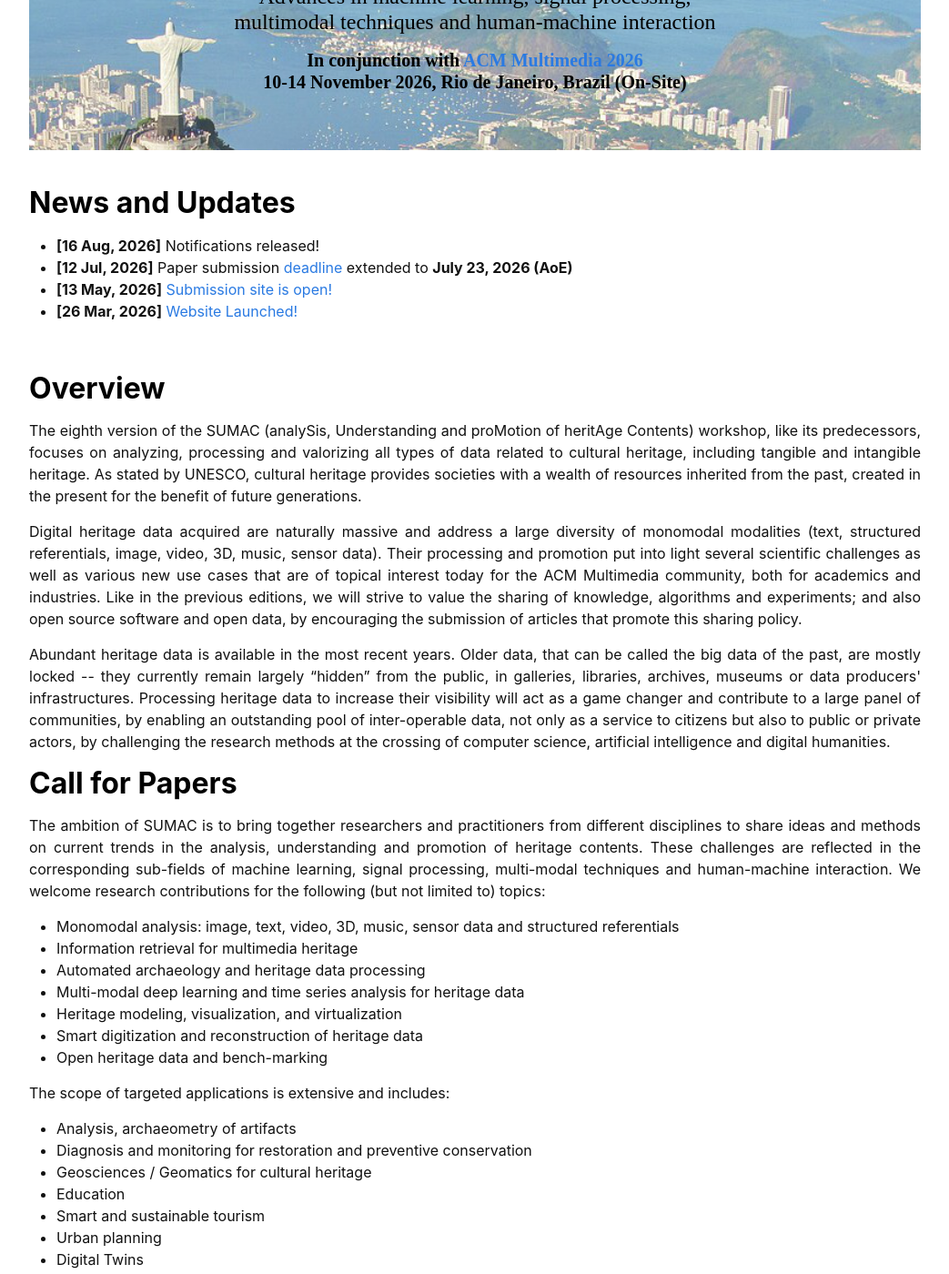
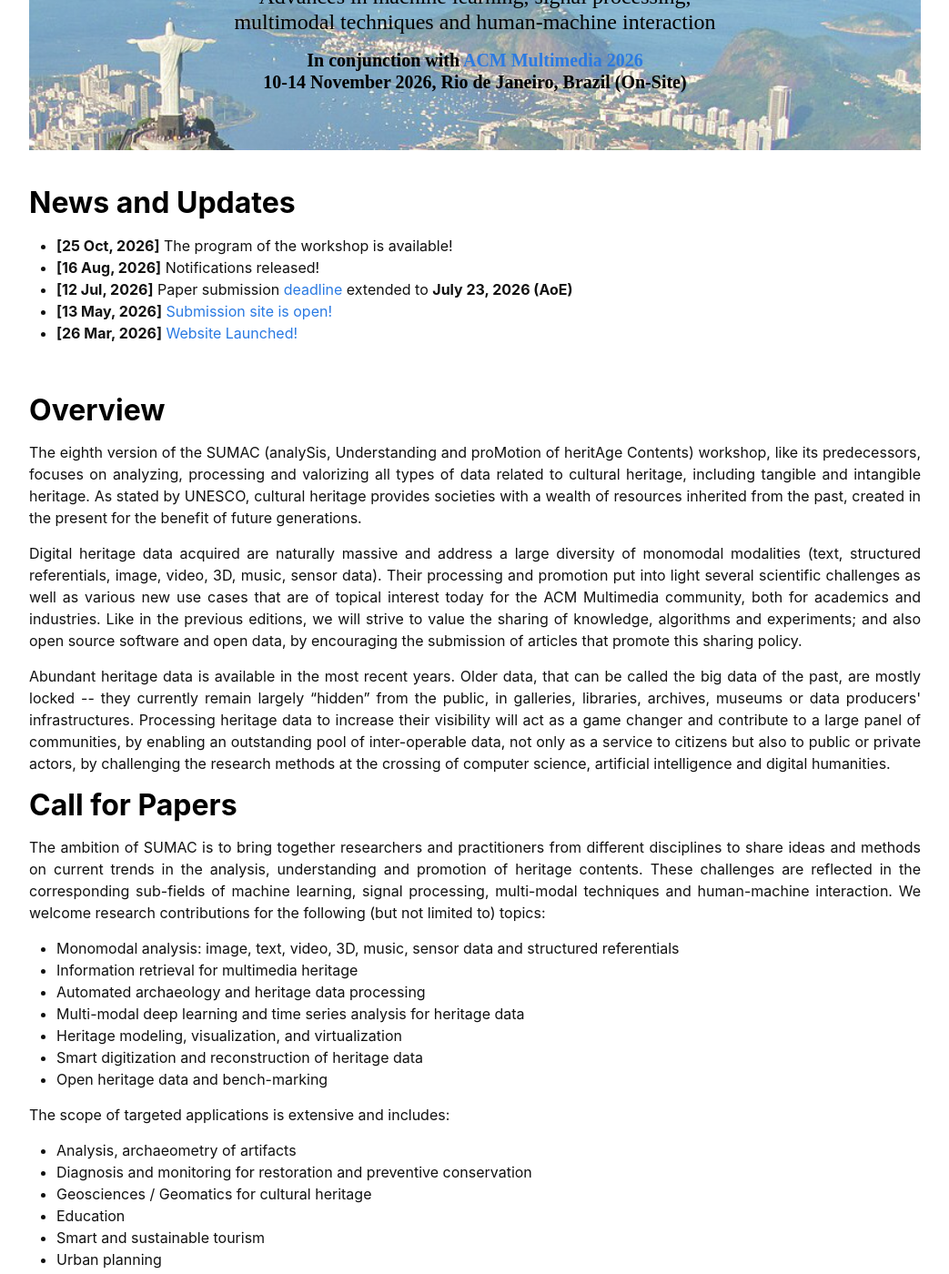
Before and after one commit to sumac-workshops/2026, a Jekyll site: the page built from index.md, in a window 1280 px wide and 1400 px high, scrolled down 288 px. Shown: the whole window at 91% size, without its empty margins (118-1161 px from the left). Built offline with Jekyll 4.4.1, drawn with Linux system fonts in a browser that asks for light colours; nearby versions of some CDN libraries; some of the changed text lies outside the part shown.

Commit message:
Update index.md

```diff
--- a/index.md
+++ b/index.md
@@ -24,6 +24,7 @@ layout: home
 <!-- <hr  style="color: rgb(92, 242, 117);"> -->
 <p>
 <ul>
+	<li> <b>[25 Oct, 2026]</b> The program of the workshop is available! </li>
 	<li> <b>[16 Aug, 2026]</b> Notifications released!</li>
 	<li> <b>[12 Jul, 2026]</b> Paper submission <a href="#imp_dates">deadline</a> extended to <b>July 23, 2026 (AoE)</b></li>
 	<li> <b>[13 May, 2026]</b> <a href="https://openreview.net/group?id=acmmm.org/ACMMM/2026/Workshop/SUMAC">Submission site is open!</a></li>
@@ -185,7 +186,6 @@ Iterative Restoration Planning</i>
 <p> <b>Keynotes</b>: 40 min talk + 10 min Q&A</p>
 <p> <b>Orals</b>: 20 min talk + 5 min Q&A</p>
 <p> <b>Posters</b>: 10 min talk + 3 min Q&A</p>
-<hr  style="color: rgb(212, 110, 0);">
 <!-- <p> <b>Zoom for online attendance:</b> <a href="https://itam.zoom.us/j/95430040530?pwd=3LTKCVFJITAp00KyGlA5bgG6f3IokN.1">here</a></p> -->
 <center>
 	<img src="images/SUMAC26_schedule.png" width="80%">
```
Also changed, not shown: other parts of index.md (+1 -1 lines).
